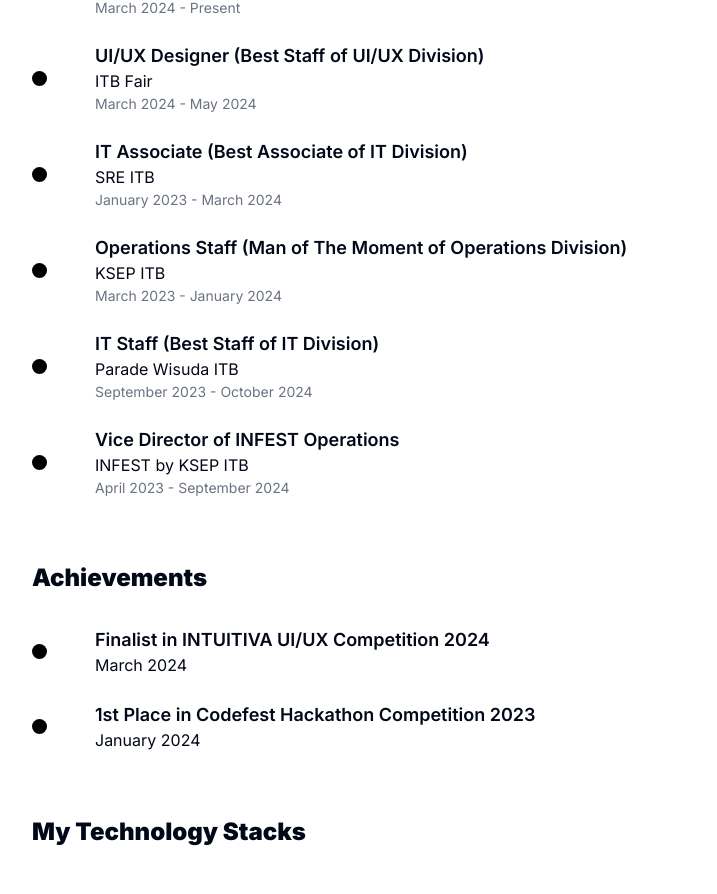
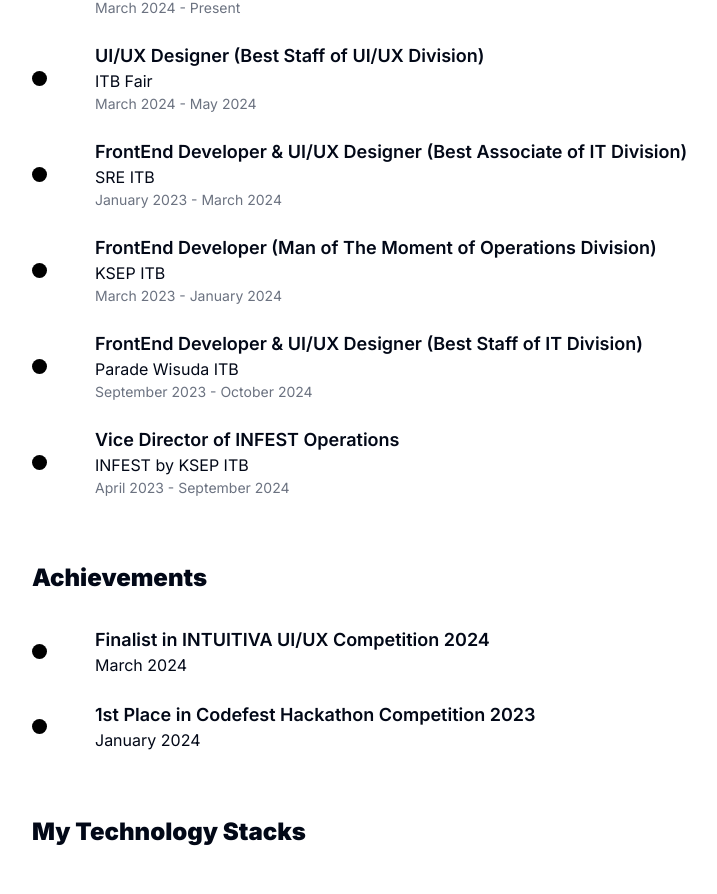
Before and after one commit to AtqiyaHaydar/MyPortfolio, a Next.js app: page / in a window 1280 px wide. Shown: the part 1320-2214 px from the top of the page, without its empty margins (233-950 px from the left). Built offline with nearby package versions, Linux system fonts and the light colour scheme.

Commit message:
feat: work experiences

```diff
--- a/components/OrganizationalExperience.tsx
+++ b/components/OrganizationalExperience.tsx
@@ -17,17 +17,17 @@
     time: "March 2024 - May 2024"
   },
   {
-    name: "IT Associate (Best Associate of IT Division)",
+    name: "FrontEnd Developer & UI/UX Designer (Best Associate of IT Division)",
     company: "SRE ITB",
     time: "January 2023 - March 2024"
   },
   {
-    name: "Operations Staff (Man of The Moment of Operations Division)",
+    name: "FrontEnd Developer (Man of The Moment of Operations Division)",
     company: "KSEP ITB",
     time: "March 2023 - January 2024"
   },
   {
-    name: "IT Staff (Best Staff of IT Division)",
+    name: "FrontEnd Developer & UI/UX Designer (Best Staff of IT Division)",
     company: "Parade Wisuda ITB",
     time: "September 2023 - October 2024"
   },
```
